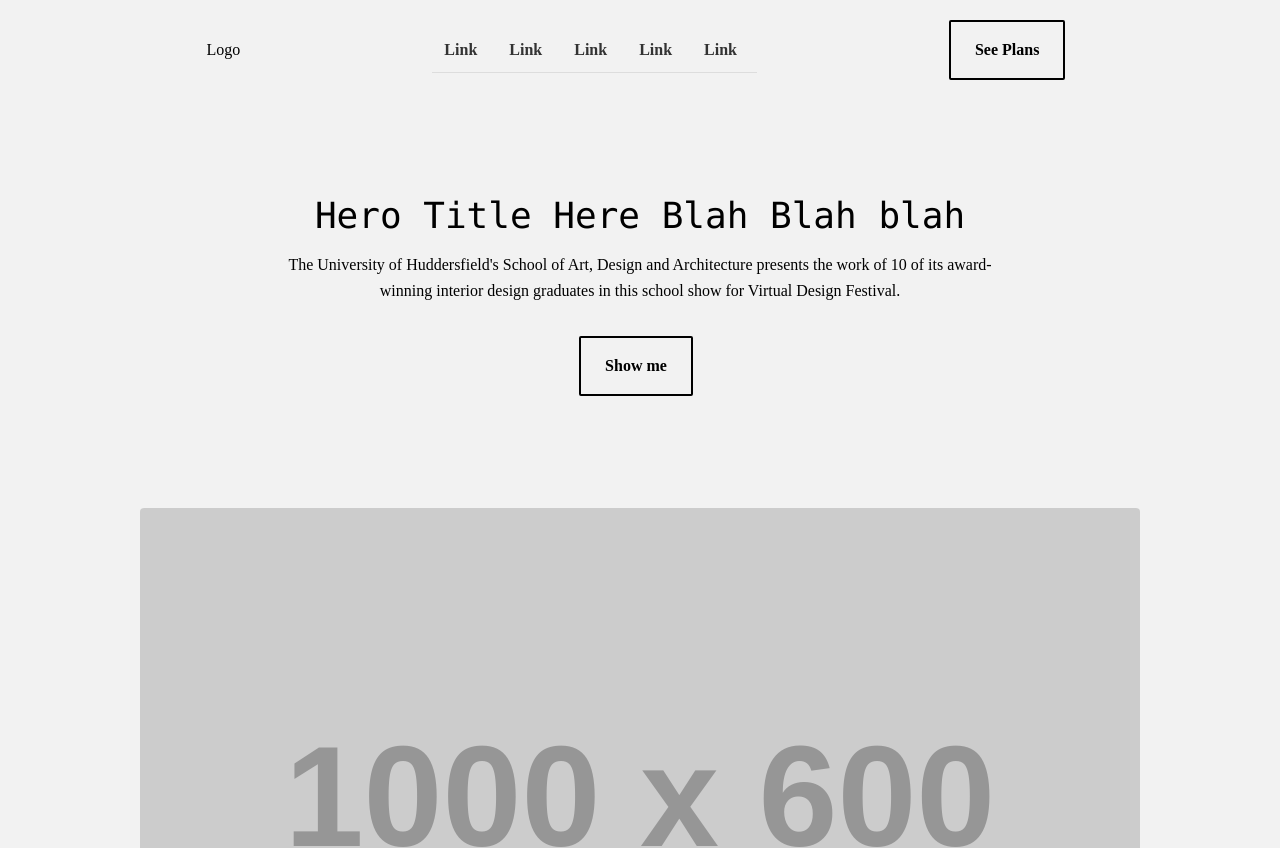
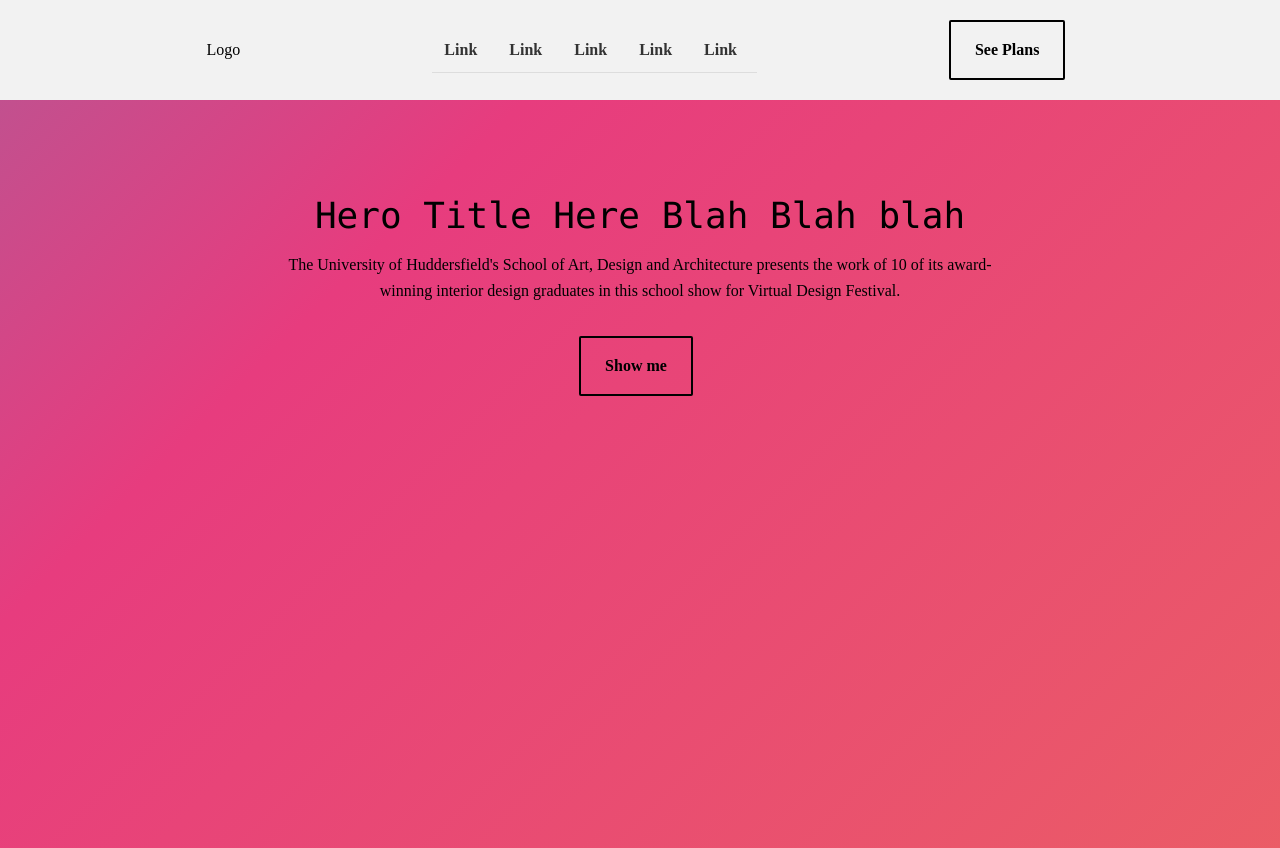
Before and after one commit to synerjay/landing-page-template-nextjs, a Next.js app: page / in a window 1280 px wide. Shown: the top 848 px of the page. Built offline with nearby package versions, Linux system fonts and the light colour scheme.

Commit message:
added gradient animation

```diff
--- a/comps/Hero.js
+++ b/comps/Hero.js
@@ -2,7 +2,7 @@
 
 const Hero = () => {
   return (
-    <section className='px-16 text-black'>
+    <section className='hero px-16 text-black'>
       <div className='container mx-auto flex px-5 py-24 items-center justify-center flex-col'>
         <div className='text-center lg:w-2/3 w-full'>
           <h1 className='title-font sm:text-4xl text-3xl mb-4 font-medium	 text-black font-mono'>
--- a/styles/globals.css
+++ b/styles/globals.css
@@ -9,6 +9,26 @@
   color: #333;
   font-family: 'Nunito';
 }
+
+.hero {
+  background: linear-gradient(-45deg, #ee7752, #e73c7e, #23a6d5, #23d5ab);
+  background-size: 400% 400%;
+  animation: gradient 15s ease infinite;
+  height: 100vh;
+}
+
+@keyframes gradient {
+  0% {
+    background-position: 0% 50%;
+  }
+  50% {
+    background-position: 100% 50%;
+  }
+  100% {
+    background-position: 0% 50%;
+  }
+}
+
 a {
   color: #333;
   text-decoration: none;
```
